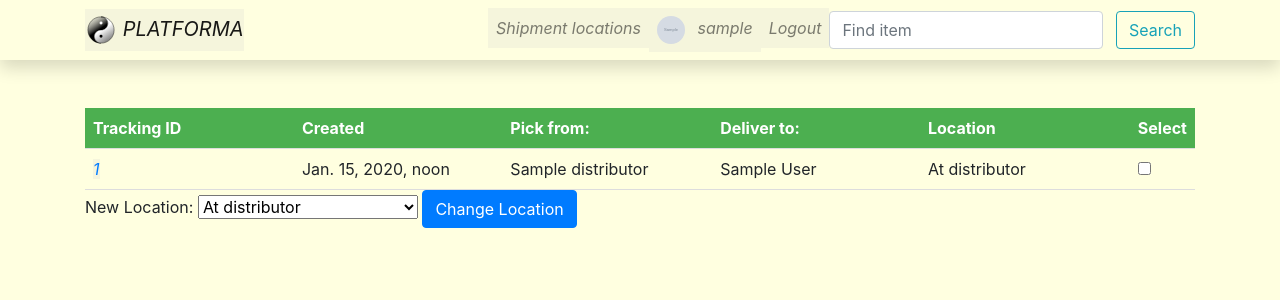
After one commit to VytenisGaule/django_baigiamasis, a Django app: page /platforma/shipments/update/1/ in a window 1280 px wide. The commit adds this page. Shown: the top 300 px of the page. Run offline with Django 4.2, Linux system fonts and the light colour scheme; a user stored in the database is signed in; tables that the repository leaves empty hold one stand-in row (values such as "Sample post"); grey boxes marked "Sample" are stand-in pictures; some libraries are stand-ins or nearby versions.

Commit message:
2023-05-08 forwarder views;

```diff
--- a/platforma/templates/base.html
+++ b/platforma/templates/base.html
@@ -84,6 +84,9 @@
 
         {% for group in user.groups.all %}
           {% if group.name == 'forwarder' %}
+          <li class="nav-item">
+            <a class="nav-link" href="{% url 'shipment_update_endpoint' request.user.forwarder.id %}">Update location</a>
+          </li>
           <li class="nav-item">
             <a class="nav-link" href="{% url 'forwarder_shipments_endpoint' request.user.forwarder.id %}">My shipments</a>
           </li>
--- /dev/null
+++ b/platforma/templates/update_shipment_location.html
@@ -0,0 +1,58 @@
+{% extends "base.html" %}
+{% block content %}
+{% load static %}
+
+<form method="post" action="{% url 'shipment_update_endpoint' forwarder_id=user.forwarder.id %}">
+  {% csrf_token %}
+  {% if shipment_list %}
+    <style>
+      table {
+        width: 100%;
+      }
+      th, td {
+        padding: 8px;
+        text-align: left;
+        border-bottom: 1px solid #ddd;
+      }
+      th {
+        background-color: #4CAF50;
+        color: white;
+      }
+      td {
+        width: 20%;
+      }
+    </style>
+    <table>
+      <thead>
+        <tr>
+          <th>Tracking ID</th>
+          <th>Created</th>
+          <th>Pick from:</th>
+          <th>Deliver to:</th>
+          <th>Location</th>
+          <th>Select</th>
+        </tr>
+      </thead>
+      <tbody>
+        {% for shipment_obj in shipment_list %}
+          <tr>
+            <td><a href="{% url 'shipment_endpoint' distributor_id=shipment_obj.distributor.id customer_id=shipment_obj.customer.id forwarder_id=shipment_obj.forwarder.id pk=shipment_obj.id %}">{{ shipment_obj.id }}</a></td>
+            <td>{{ shipment_obj.date_created }}</td>
+            <td>{{ shipment_obj.distributor }}</td>
+            <td>{{ shipment_obj.customer }}</td>
+            <td>{{ shipment_obj.get_location_display }}</td>
+            <td><input type="checkbox" name="selected_shipments[]" value="{{ shipment_obj.id }}"></td>
+          </tr>
+        {% endfor %}
+      </tbody>
+    </table>
+    <label for="new_location">New Location:</label>
+    <select name="new_location" id="new_location">
+      {% for choice in locations %}
+      <option value="{{ choice.0 }}">{{ choice.1 }}</option>
+      {% endfor %}
+    </select>
+    <button type="submit" class="btn btn-primary">Change Location</button>
+  {% endif %}
+</form>
+{% endblock %}
--- a/platforma/urls.py
+++ b/platforma/urls.py
@@ -64,4 +64,7 @@ urlpatterns = urlpatterns + [
 urlpatterns = urlpatterns + [
     path('myshipments/<int:forwarder_id>/', views.ShipmentsByForwarderListView.as_view(),
          name='forwarder_shipments_endpoint'),
+    path('shipments/update/<int:forwarder_id>/', views.ShipmentsAtLocationForwarderView.as_view(),
+         name='shipment_update_endpoint'),
+    # path('shipments/change-location/', views.ChangeShipmentLocationView.as_view(), name='change_shipment_location'),
 ]
--- a/platforma/views.py
+++ b/platforma/views.py
@@ -460,6 +460,32 @@ class ShipmentsAtLocationView(LoginRequiredMixin, generic.ListView):
         return Shipment.objects.filter(query)
 
 
+class ShipmentsAtLocationForwarderView(LoginRequiredMixin, generic.ListView):
+    model = Shipment
+    paginate_by = 20
+    template_name = 'update_shipment_location.html'
+    context_object_name = 'shipment_list'
+
+    def get_queryset(self):
+        user = self.request.user
+        query = Q(forwarder__forwarder_user=user)
+        return Shipment.objects.filter(query)
+
+    def get_context_data(self, **kwargs):
+        context = super().get_context_data(**kwargs)
+        context['locations'] = Shipment.LOCATION_CHOICES
+        return context
+
+    def post(self, request, forwarder_id):
+        selected_shipments = request.POST.getlist('selected_shipments[]')
+        new_location = request.POST.get('new_location')
+        for shipment_id in selected_shipments:
+            shipment = Shipment.objects.get(pk=shipment_id)
+            shipment.location = new_location
+            shipment.save()
+        return redirect('shipment_update_endpoint', forwarder_id=forwarder_id)
+
+
 class ShipmentDetailView(LoginRequiredMixin, UserPassesTestMixin, generic.DetailView):
     model = Shipment
     template_name = 'shipment_detail.html'
```
